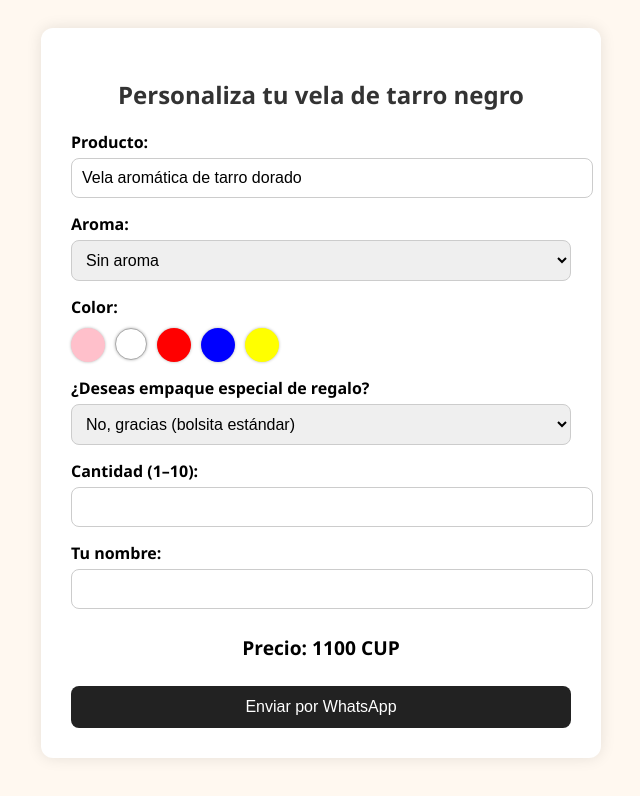
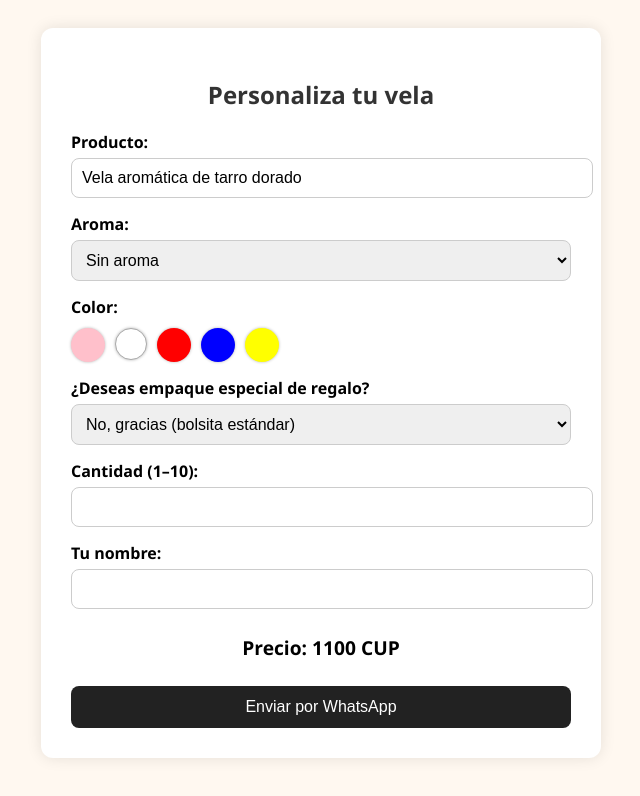
Before and after one commit to Roci01/vela-aromatica-tarro-dorado, a plain HTML site: page index.html in a window 1280 px wide. Shown: the whole page, without its empty margins (319-959 px from the left). Drawn offline with Linux system fonts and the light colour scheme.

Commit message:
Update index.html

```diff
--- a/index.html
+++ b/index.html
@@ -87,7 +87,7 @@
 </head>
 <body>
   <div class="container">
-    <h2>Personaliza tu vela de tarro negro</h2>
+    <h2>Personaliza tu vela</h2>
     <form id="velaForm">
       <label>Producto:</label>
       <input type="text" id="producto" value="Vela aromática de tarro dorado" readonly />
```
